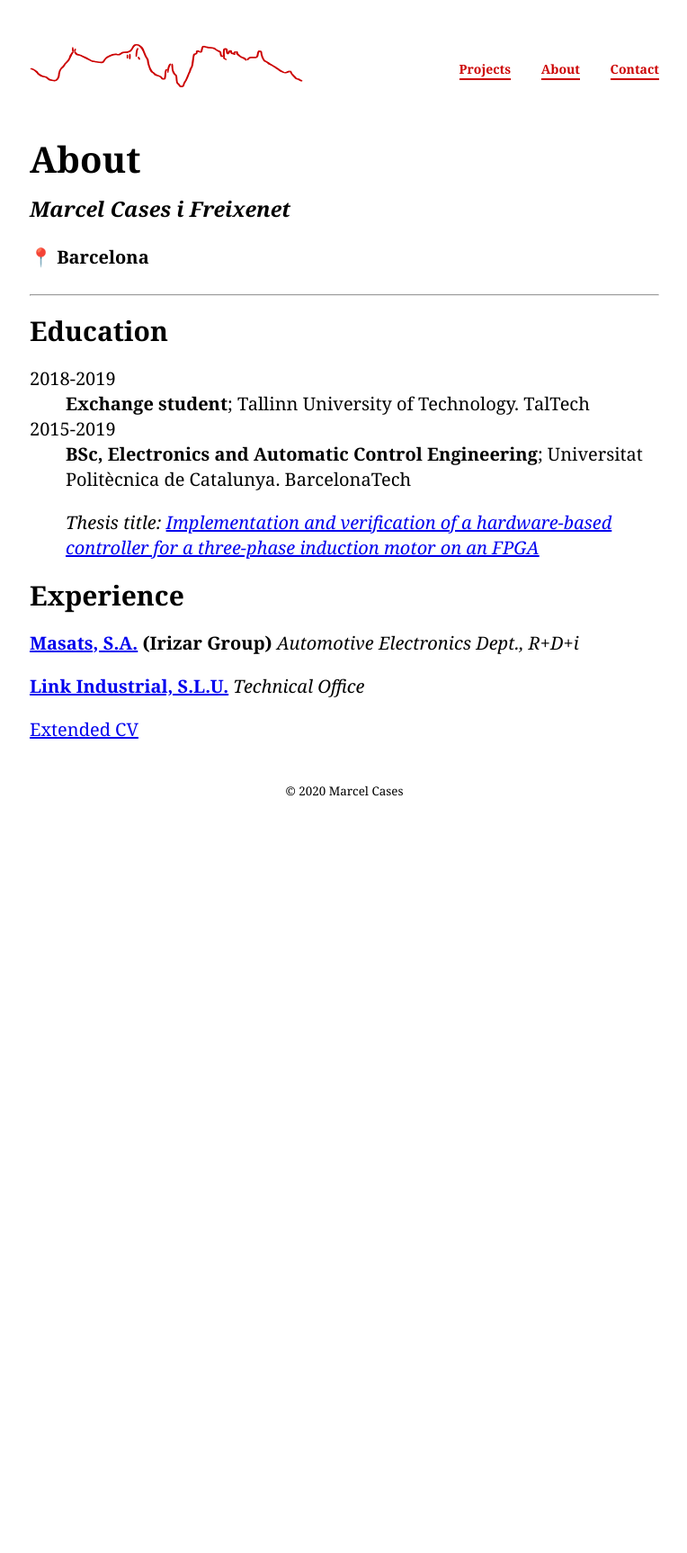
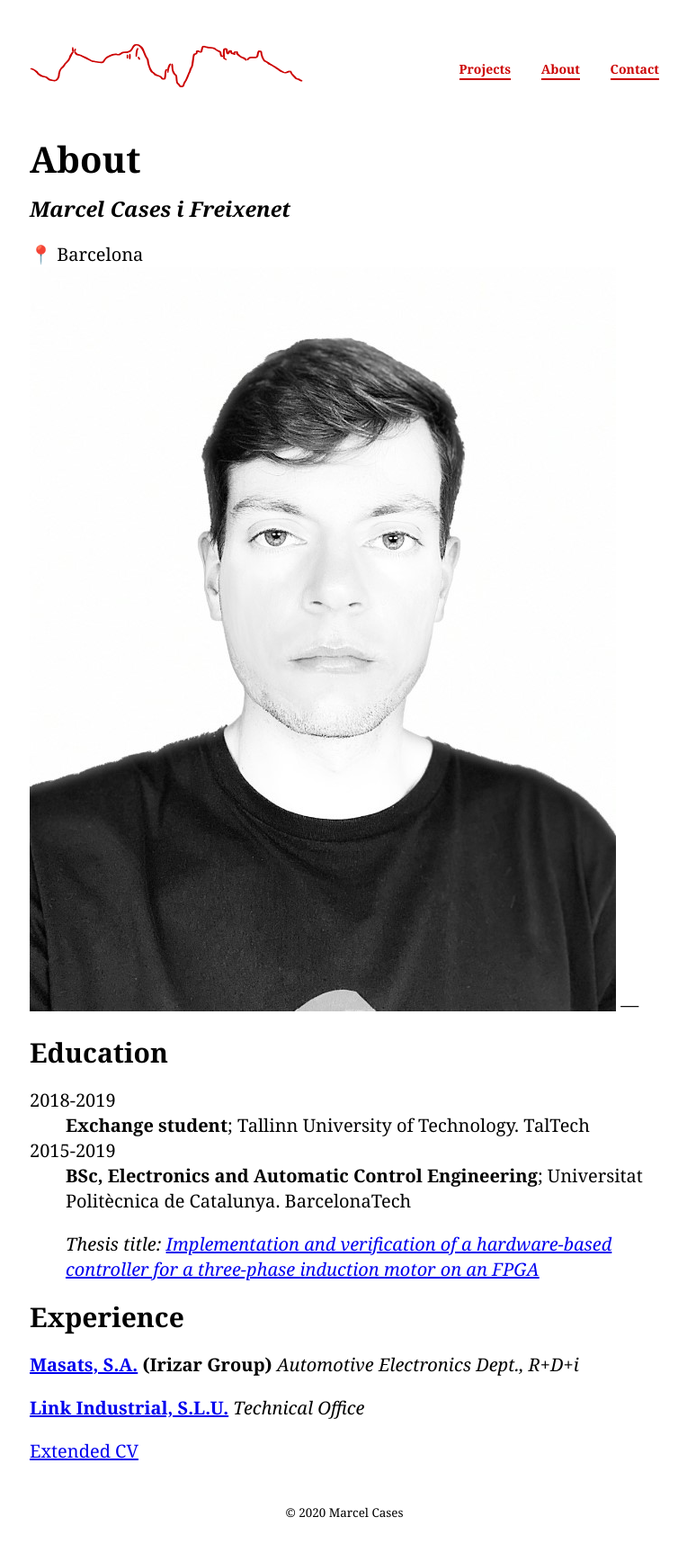
Before and after one commit to marcelcases/marcelcases.github.io, a Jekyll site: the page built from about.markdown, in a window 1280 px wide. Shown: the whole page at 90% size, without its empty margins (257-1021 px from the left). Built offline with Jekyll 4.4.1, drawn with Linux system fonts in a browser that asks for light colours; comment, search, counter and statistics services are not loaded; before the commit the page ends 924 px from its top, so only the background shows below that.

Commit message:
Image added
Signed-off-by: Marcel Cases i Freixenet <m@rcel.xyz>

```diff
--- a/about.markdown
+++ b/about.markdown
@@ -9,7 +9,8 @@ date: 2017-10-01 12:00:00 +01:00
 # About
 
 ### _Marcel Cases i Freixenet_
-#### &#x1F4CD; Barcelona
+&#x1F4CD; Barcelona
+![Marcel](/images/marcel.jpg)
 ---
 
 Education
```
Also changed, not shown: images/marcel.jpg (added).
